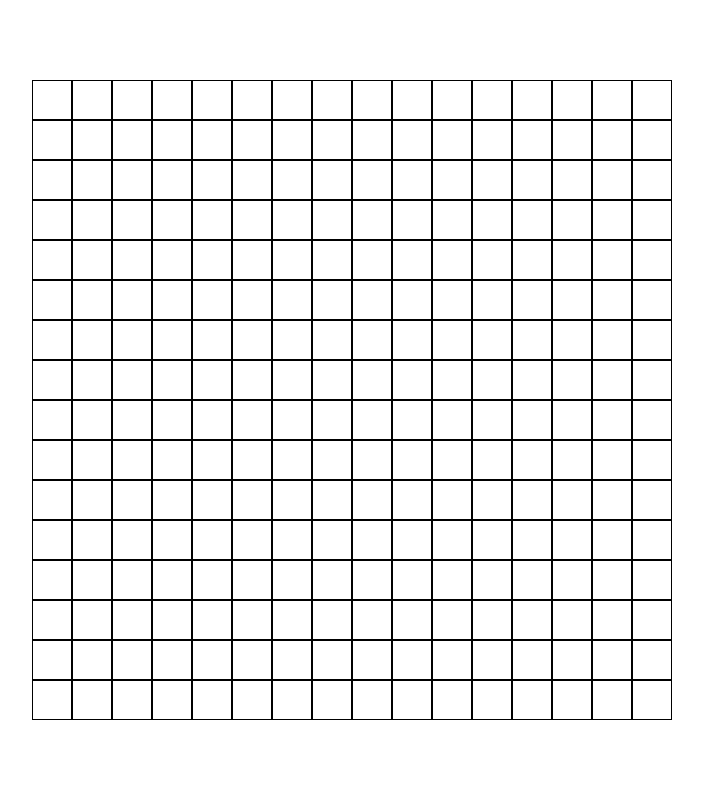
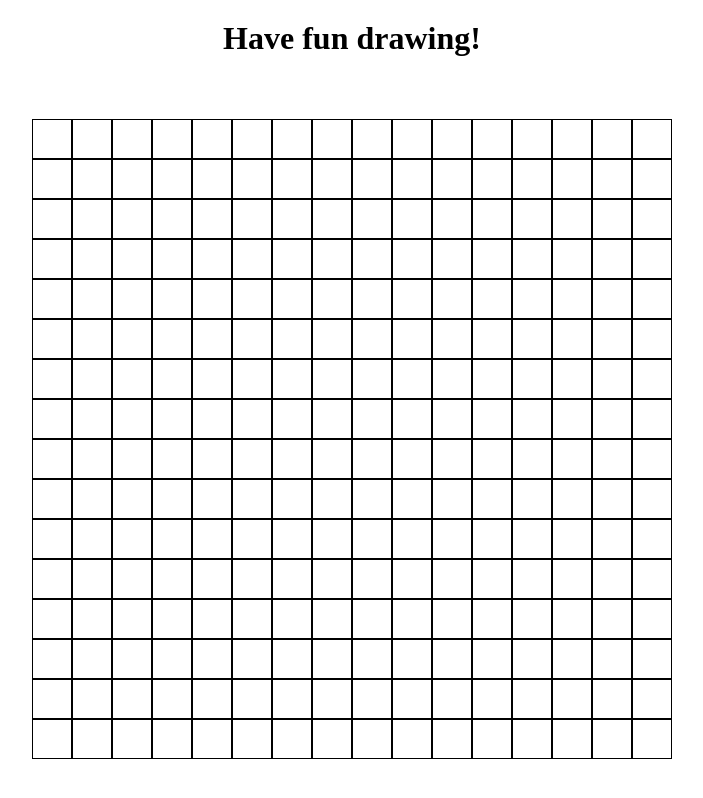
Before and after one commit to Mclilzee/etch-a-stetch-v2, a website built with Vite: page index.html in a window 1280 px wide. Shown: the whole page, without its empty margins (288-991 px from the left). Built offline with nearby package versions, Linux system fonts and the light colour scheme.

Commit message:
Add title

```diff
--- a/index.html
+++ b/index.html
@@ -10,6 +10,7 @@
 </head>
 
 <body>
+  <h1>Have fun drawing!</h1>
   <div class="drawing-box"></div>
 </body>
 
--- a/src/style.css
+++ b/src/style.css
@@ -1,6 +1,8 @@
 body {
   margin: 0;
   display: flex;
+  flex-direction: column;
+  align-items: center;
   min-width: 320px;
   min-height: 100vh;
 }
@@ -16,3 +18,8 @@ body {
 .cell {
   border: solid 1px black;
 }
+
+h1 {
+  margin: 0;
+  padding: 20px;
+}
```
